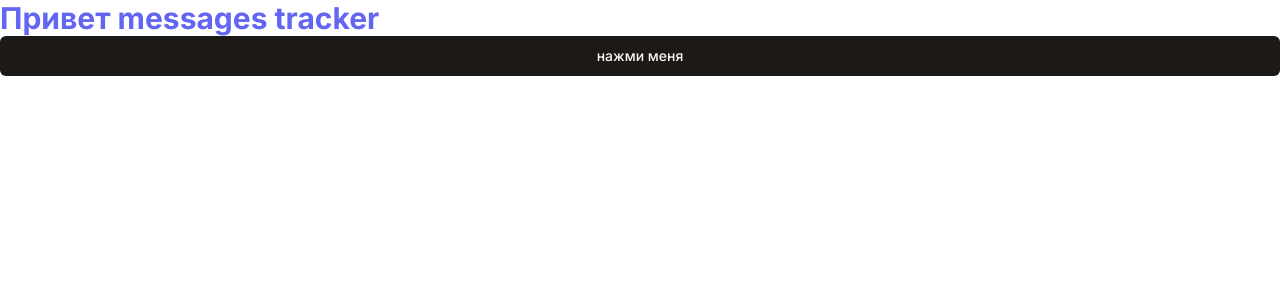
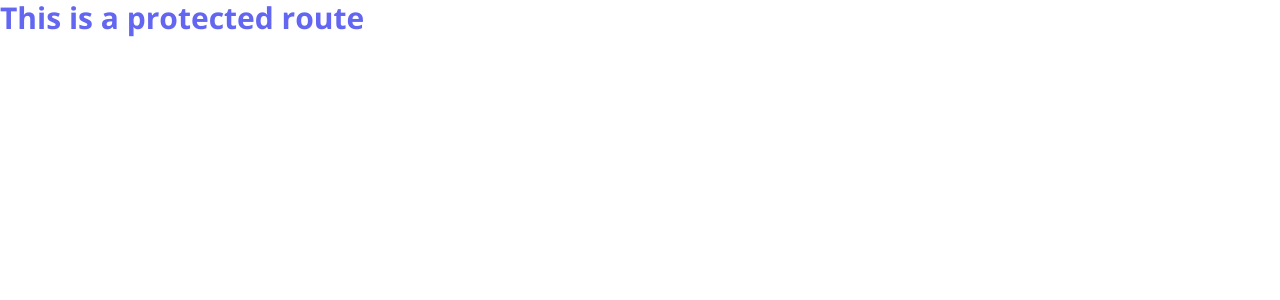
Before and after one commit to korobprog/messages-tracker, a Next.js app: page / in a window 1280 px wide. Shown: the top 300 px of the page. Built offline with nearby package versions, Linux system fonts and the light colour scheme.

Commit message:
authentication

```diff
--- a/app/page.tsx
+++ b/app/(main)/(routes)/page.tsx
@@ -2,11 +2,10 @@
 
 export default function Home() {
   return (
-    <div className="flex flex-col">
+    <div>
       <p className="text-3xl font-bold text-indigo-500">
-        Привет messages tracker
+        This is a protected route
       </p>
-      <Button>нажми меня</Button>
     </div>
   );
 }
--- a/app/layout.tsx
+++ b/app/layout.tsx
@@ -1,12 +1,12 @@
-import type { Metadata } from "next";
-import { Inter } from "next/font/google";
-import "./globals.css";
+import type { Metadata } from 'next';
+import { Open_Sans } from 'next/font/google';
+import './globals.css';
 
-const inter = Inter({ subsets: ["latin"] });
+const font = Open_Sans({ subsets: ['latin'] });
 
 export const metadata: Metadata = {
-  title: "Create Next App",
-  description: "Generated by create next app",
+  title: 'Create Chat App',
+  description: 'Generated by create next app',
 };
 
 export default function RootLayout({
@@ -16,7 +16,7 @@
 }>) {
   return (
     <html lang="en">
-      <body className={inter.className}>{children}</body>
+      <body className={font.className}>{children}</body>
     </html>
   );
 }
```
Also changed, not shown: app/(auth)/(routes)/layout.tsx (added), app/(auth)/(routes)/login/page.tsx (added), app/(auth)/(routes)/register/page.tsx (added).
